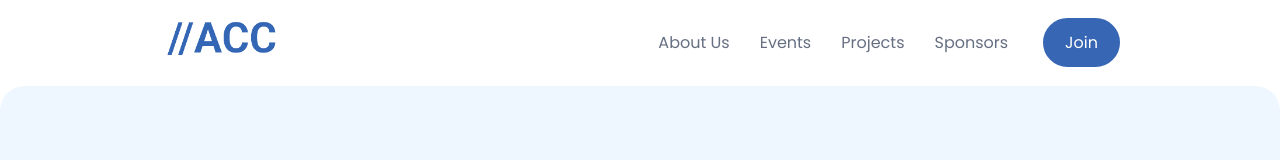
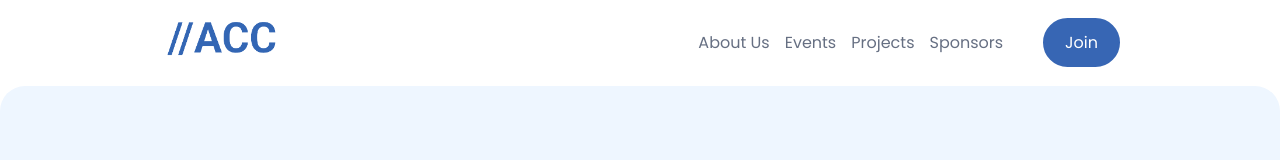
Before and after one commit to aggie-coding-club/club_website_2, a React (Create React App) app: page / in a window 1280 px wide. Shown: the top 160 px of the page. Built offline with nearby package versions, Linux system fonts and the light colour scheme.

Commit message:
make tabs responsive

```diff
--- a/src/components/sections/Header/Header.js
+++ b/src/components/sections/Header/Header.js
@@ -28,8 +28,26 @@ const headerLinks = [
 
 export default function Header() {
   const [isMobileMenuOpen, setIsMobileMenuOpen] = useState(false);
+  const [headerHeight, setHeaderHeight] = useState(80);
+  const headerRef = React.useRef(null);
   const theme = useTheme();
-  const isMd = useMediaQuery(theme.breakpoints.up("md"));
+  // Use a higher breakpoint to ensure tabs only show on larger screens
+  const isMd = useMediaQuery("(min-width: 900px)");
+
+  React.useEffect(() => {
+    const updateHeaderHeight = () => {
+      if (headerRef.current) {
+        setHeaderHeight(headerRef.current.offsetHeight);
+      }
+    };
+
+    updateHeaderHeight();
+    window.addEventListener("resize", updateHeaderHeight);
+
+    return () => {
+      window.removeEventListener("resize", updateHeaderHeight);
+    };
+  }, []);
 
   const headerContainerStyle = {
     width: "100vw",
@@ -50,21 +68,29 @@ export default function Header() {
     width: "95%",
     maxWidth: "75%",
     margin: "0 auto",
+    overflow: "hidden",
     "@media (min-width: 640px)": {
       width: "75%",
     },
   };
 
-  const mobileMenuStyle = {
+  const mobileMenuStyle = React.useMemo(
+    () => ({
       display: "flex",
       flexDirection: "column",
       alignItems: "center",
-    position: "absolute",
-    top: "60px",
-    width: "100%",
+      position: "fixed",
+      top: `${headerHeight}px`,
+      left: 0,
+      right: 0,
+      width: "100vw",
       backgroundColor: "white",
       zIndex: 1001,
-  };
+      padding: "20px 0",
+      boxShadow: "0 4px 6px rgba(0, 0, 0, 0.1)",
+    }),
+    [headerHeight]
+  );
 
   const mobileMenuItemStyle = {
     color: theme.palette.text.primary,
@@ -83,6 +109,7 @@ export default function Header() {
     display: "inline-block",
     marginLeft: "20px",
     whiteSpace: "nowrap",
+    flexShrink: 0,
   };
 
   const toggleMobileMenu = () => {
@@ -90,7 +117,7 @@ export default function Header() {
   };
 
   return (
-    <Box sx={headerContainerStyle}>
+    <Box sx={headerContainerStyle} ref={headerRef}>
       <Box
         sx={{
           ...flexRow,
@@ -102,7 +129,7 @@ export default function Header() {
           },
         }}
       >
-        <div className="py-3">
+        <div className="py-3" style={{ flexShrink: 0 }}>
           <Link to="/" style={{ display: "inline-block" }}>
             <img
               src={accIcon}
@@ -123,10 +150,30 @@ export default function Header() {
             />
           </Link>
         </div>
-        <div style={{ display: "flex", alignItems: "center" }}>
+        <div
+          style={{
+            display: "flex",
+            alignItems: "center",
+            flexShrink: 1,
+            minWidth: 0,
+            maxWidth: "100%",
+            overflow: "hidden",
+          }}
+        >
           {isMd ? (
             <>
+              <Box
+                sx={{
+                  display: "flex",
+                  alignItems: "center",
+                  minWidth: 0,
+                  maxWidth: "100%",
+                  overflow: "hidden",
+                  marginRight: "20px",
+                }}
+              >
                 <LinkTags linkData={headerLinks} />
+              </Box>
               <Link
                 to="/join"
                 style={joinButtonStyle}
@@ -166,7 +213,11 @@ export default function Header() {
               >
                 {isMobileMenuOpen ? <CloseIcon /> : <MenuIcon />}
               </IconButton>
-              {isMobileMenuOpen && (
+            </>
+          )}
+        </div>
+      </Box>
+      {!isMd && isMobileMenuOpen && (
         <Box sx={mobileMenuStyle}>
           {headerLinks.map((link) => (
             <Link
@@ -181,10 +232,6 @@ export default function Header() {
           ))}
         </Box>
       )}
-            </>
-          )}
-        </div>
-      </Box>
     </Box>
   );
 }
--- a/src/components/sections/Header/LinkTags.js
+++ b/src/components/sections/Header/LinkTags.js
@@ -15,13 +15,19 @@ export default function LinkTags({ linkData }) {
     display: "flex",
     flexDirection: "row",
     margin: "20px 0",
+    flexWrap: "nowrap",
+    overflow: "visible",
+    maxWidth: "100%",
+    gap: "15px",
   };
 
   // App.css has more styling for link tag <a></a>
   const linkStyle = {
     color: theme.palette.text.primary,
-    margin: "0 15px",
+    margin: "0",
     textDecoration: "none",
+    whiteSpace: "nowrap",
+    flexShrink: 0,
   };
 
   return (
```
Lines whose indentation alone changed are shown as unchanged.
